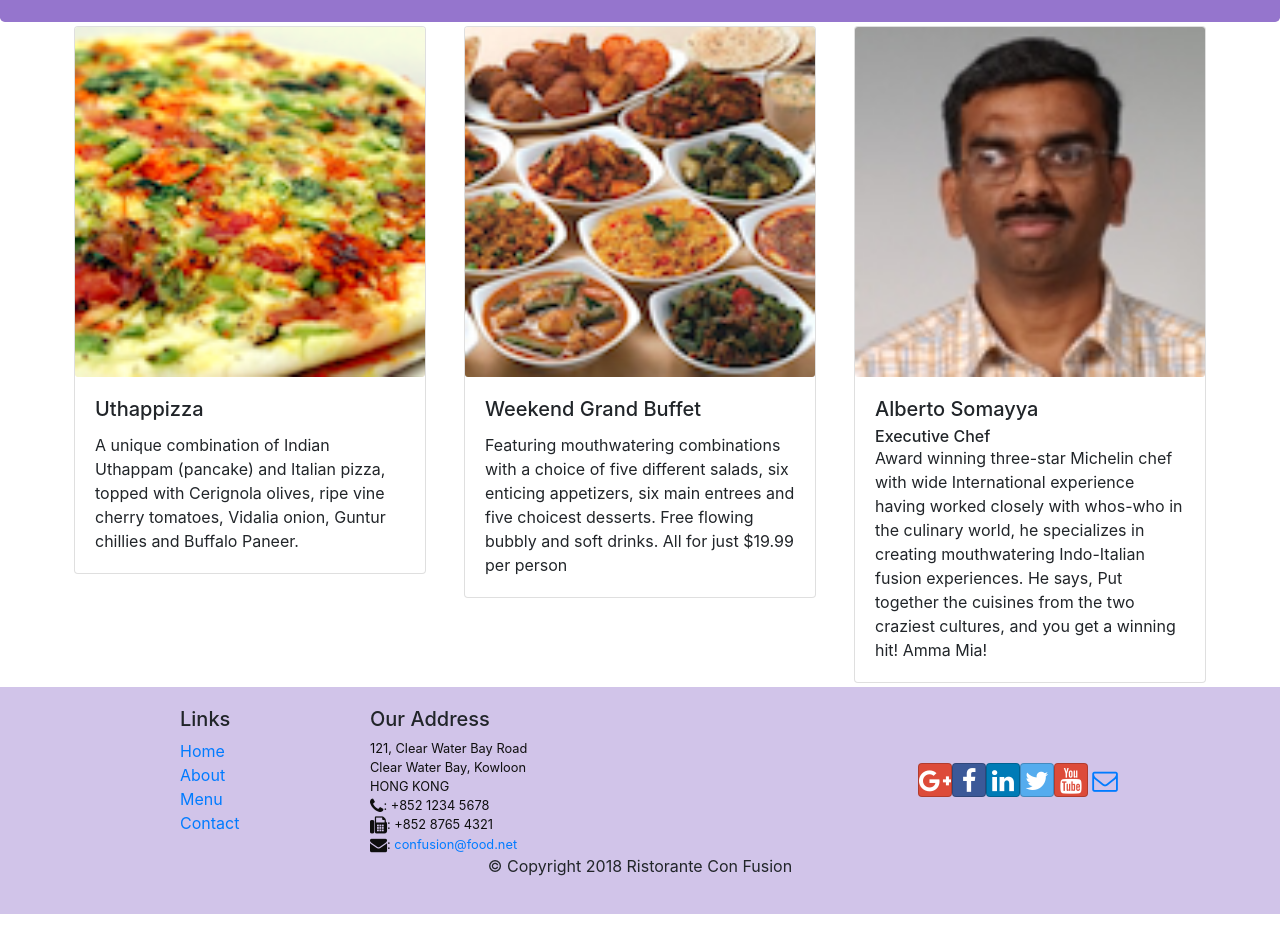
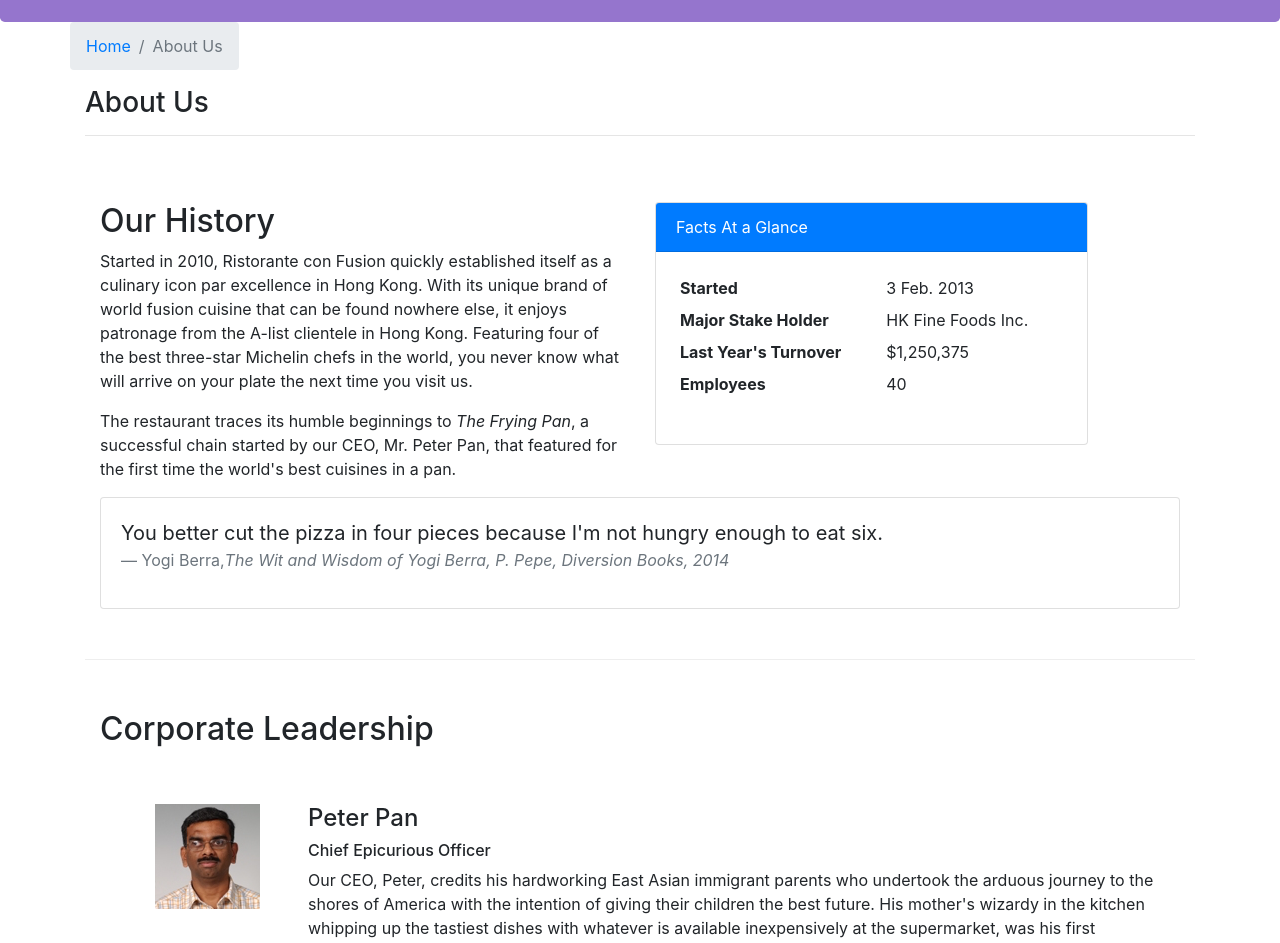
Before and after one commit to timishk/restaurant, a React (Create React App) app: page /info in a window 1280 px wide. Before the commit this address led to /home. Shown: the part 320-1263 px from the top of the page. Before the commit the page ends 1234 px from the top, so only its background shows below. Built offline with nearby package versions, Linux system fonts and the light colour scheme.

Commit message:
controlled form

```diff
--- /dev/null
+++ b/src/components/AboutComponent.js
@@ -0,0 +1,107 @@
+import React from 'react';
+import { Breadcrumb, BreadcrumbItem, Card, CardBody, CardHeader, Media } from 'reactstrap';
+import { Link } from 'react-router-dom';
+
+
+function RenderLeader(props) {
+
+
+        return(
+            <div className="container">
+          <div className="row">
+            <div key={props.leader.id} className="col-12 mt-5">
+            <Media tag="li">
+            <Media left middle>
+                <Media object src={props.leader.image} alt={props.leader.name} />
+            </Media>
+            <Media body className="ml-5">
+              <Media heading>{props.leader.name}</Media>
+              <h6>{props.leader.designation}</h6>
+              <p>{props.leader.description}</p>
+            </Media>
+          </Media>
+          </div>
+          </div>
+      </div>
+        )
+
+
+
+}
+
+function About(props) {
+
+    const lead=props.leaders.map((leader)=> {
+        return(
+        <div key={leader.id}>
+            <RenderLeader leader={leader} />
+        </div>
+        );
+    })
+
+
+    return(
+        <div className="container">
+            <div className="row">
+                <Breadcrumb>
+                    <BreadcrumbItem><Link to="/home">Home</Link></BreadcrumbItem>
+                    <BreadcrumbItem active>About Us</BreadcrumbItem>
+                </Breadcrumb>
+                <div className="col-12">
+                    <h3>About Us</h3>
+                    <hr />
+                </div>
+            </div>
+            <div className="row row-content">
+                <div className="col-12 col-md-6">
+                    <h2>Our History</h2>
+                    <p>Started in 2010, Ristorante con Fusion quickly established itself as a culinary icon par excellence in Hong Kong. With its unique brand of world fusion cuisine that can be found nowhere else, it enjoys patronage from the A-list clientele in Hong Kong.  Featuring four of the best three-star Michelin chefs in the world, you never know what will arrive on your plate the next time you visit us.</p>
+                    <p>The restaurant traces its humble beginnings to <em>The Frying Pan</em>, a successful chain started by our CEO, Mr. Peter Pan, that featured for the first time the world's best cuisines in a pan.</p>
+                </div>
+                <div className="col-12 col-md-5">
+                    <Card>
+                        <CardHeader className="bg-primary text-white">Facts At a Glance</CardHeader>
+                        <CardBody>
+                            <dl className="row p-1">
+                                <dt className="col-6">Started</dt>
+                                <dd className="col-6">3 Feb. 2013</dd>
+                                <dt className="col-6">Major Stake Holder</dt>
+                                <dd className="col-6">HK Fine Foods Inc.</dd>
+                                <dt className="col-6">Last Year's Turnover</dt>
+                                <dd className="col-6">$1,250,375</dd>
+                                <dt className="col-6">Employees</dt>
+                                <dd className="col-6">40</dd>
+                            </dl>
+                        </CardBody>
+                    </Card>
+                </div>
+                <div className="col-12">
+                    <Card>
+                        <CardBody className="bg-faded">
+                            <blockquote className="blockquote">
+                                <p className="mb-0">You better cut the pizza in four pieces because
+                                    I'm not hungry enough to eat six.</p>
+                                <footer className="blockquote-footer">Yogi Berra,
+                                <cite title="Source Title">The Wit and Wisdom of Yogi Berra,
+                                    P. Pepe, Diversion Books, 2014</cite>
+                                </footer>
+                            </blockquote>
+                        </CardBody>
+                    </Card>
+                </div>
+            </div>
+            <div className="row row-content">
+                <div className="col-12">
+                    <h2>Corporate Leadership</h2>
+                </div>
+                <div className="col-12">
+                    <Media list>
+                      {lead}
+                    </Media>
+                </div>
+            </div>
+        </div>
+    );
+}
+
+export default About;
--- a/src/components/ContactusComponent.js
+++ b/src/components/ContactusComponent.js
@@ -1,7 +1,42 @@
 import React from 'react';
 import {Link} from 'react-router-dom';
-import {  Breadcrumb, BreadcrumbItem } from 'reactstrap';
-function Contact(props) {
+import { Breadcrumb, BreadcrumbItem,
+    Button, Form, FormGroup, Label, Input, Col } from 'reactstrap';
+import { Component } from 'react';
+class Contact extends Component {
+
+    constructor(props)
+    {
+        super(props);
+        this.state = {
+            firstname: '',
+            lastname: '',
+            telnum: '',
+            email: '',
+            agree: false,
+            contactType: 'Tel.',
+            message: ''
+        };
+        this.changeInputHandler=this.changeInputHandler.bind(this);
+        this.handleSubmit=this.handleSubmit.bind(this);
+    }
+
+    changeInputHandler(event){
+        const target=event.target;
+        const value = target.type === 'checkbox' ? target.checked : target.value;
+        const name=target.name;
+        this.setState({
+            [name]:value
+        })
+    }
+
+    handleSubmit(event) {
+        console.log('Current State is: ' + JSON.stringify(this.state));
+        alert('Current State is: ' + JSON.stringify(this.state));
+        event.preventDefault();
+    }
+
+    render(){
     return(
         <div className="container">
             <div className="row">
@@ -40,8 +75,78 @@
                     </div>
                 </div>
             </div>
+            <div className="row row-content">
+                   <div className="col-12">
+                      <h3>Send us your Feedback</h3>
+                   </div>
+                    <div className="col-12 col-md-9">
+            <Form onSubmit={this.handleSubmit}>
+                <FormGroup row>
+                    <Label htmlFor="firstname" md={2}>First Name</Label>
+                    <Col md={10}>
+                        <Input type="text" id="firstname" name="firstname" placeholder="First Name" value={this.state.firstname}
+                        onChange={this.changeInputHandler} />
+                    </Col>
+                </FormGroup>
+                <FormGroup row>
+                    <Label htmlFor="lastname" md={2}>Last Name</Label>
+                    <Col md={10}>
+                        <Input type="text" id="lastname" name="lastname" placeholder="Last Name" value={this.state.lastname}
+                        onChange={this.changeInputHandler}/>
+                    </Col>
+                </FormGroup>
+                <FormGroup row>
+                    <Label htmlFor="telnum" md={2}>telephone no.</Label>
+                    <Col md={10}>
+                        <Input type="tel" id="telnum" name="telnum" placeholder="telephone no." value={this.state.telnum}
+                        onChange={this.changeInputHandler}/>
+                    </Col>
+                </FormGroup>
+                <FormGroup row>
+                    <Label htmlFor="email" md={2}>email</Label>
+                    <Col md={10}>
+                        <Input type="email" id="email" name="email" placeholder="Email" value={this.state.email}
+                        onChange={this.changeInputHandler}/>
+                    </Col>
+                </FormGroup>
+                <FormGroup row>
+
+                   <Col md={{size:6,offset:2}}>
+                   <FormGroup check>
+                       <Label check>
+                           <Input type="checkbox" name="agree" value={this.state.agree}
+                           onChange={this.changeInputHandler}/>
+                           <strong>May we contact you</strong>
+                       </Label>
+                    </FormGroup>
+                   </Col>
+                   <Col md={{size: 3, offset: 1}}>
+                                    <Input type="select" name="contactType"
+                                            value={this.state.contactType} onChange={this.changeInputHandler}
+                                            >
+                                        <option>Tel.</option>
+                                        <option>Email</option>
+                                    </Input>
+                                </Col>
+                </FormGroup>
+                <FormGroup row>
+                    <Label htmlFor="message" md={2}>Your feedback</Label>
+                    <Col md={10}>
+                        <Input type="textarea" id="message" name="message" rows="12" value={this.state.fmessage} onChange={this.changeInputHandler} />
+                    </Col>
+                </FormGroup>
+                <FormGroup row>
+                                <Col md={{size: 10, offset: 2}}>
+                                    <Button type="submit" color="primary">
+                                        Send Feedback
+                                    </Button>
+                                </Col>
+                            </FormGroup>
+            </Form>
+            </div>
+            </div>
         </div>
     );
 }
-
+}
 export default Contact;
--- a/src/components/DishDetail.js
+++ b/src/components/DishDetail.js
@@ -30,19 +30,7 @@
             )
         }
     }
-    outputComm(){
-        if(this.props.dish==null)
-        {return(
-            <div></div>
-        );
-        }
-        else
-        {
-            return(
-                <h1>COMMENTS</h1>
-            )
-        }
-    }
+
     renderComment()
     { if(this.props.dish==null)
         {return(
@@ -51,11 +39,7 @@
         }
         else
         {
-            const p=1;
-            return(
-
-                    <h1>COMMENTS</h1>,
-                this.props.comments.map((dis)=>{
+            const comm=this.props.comments.map((dis)=>{
                 return(
 
 
@@ -69,8 +53,13 @@
 
                 );
         })
+            return(
+                <div>
+                   <h1>COMMENTS</h1>
+                   {comm}
 
-        )
+                   </div>
+        );
 
         }
     }
@@ -98,7 +87,7 @@
 
 
                     <card>
-                {this.outputComm()}
+
                 {this.renderComment()}
                 </card>
 
--- a/src/components/MainComponent.js
+++ b/src/components/MainComponent.js
@@ -9,6 +9,7 @@
 import { PROMOTIONS } from '../shared/promotions';
 import { COMMENTS } from '../shared/comments';
 import Contact from './ContactusComponent';
+import About from './AboutComponent';
 import { Switch, Route, Redirect } from 'react-router-dom';
 class Main extends Component {
   constructor(props) {
@@ -40,6 +41,13 @@
       )
 
     }
+
+    const Aboutus = () =>{
+      return(
+      <About leaders={this.state.leaders}/>
+      )
+    }
+
     return (
       <div className="App">
         <Header />
@@ -48,6 +56,7 @@
               <Route exact path='/menu' component={() => <Menu dishes={this.state.dishes} />} />
               <Route path='/menu/:dishId' component={Dishid} />
               <Route exact path='/contactus' component={Contact} />
+              <Route exact path='/info' component={Aboutus} />
               <Redirect to="/home" />
           </Switch>
 
```
Lines whose indentation alone changed are shown as unchanged.
